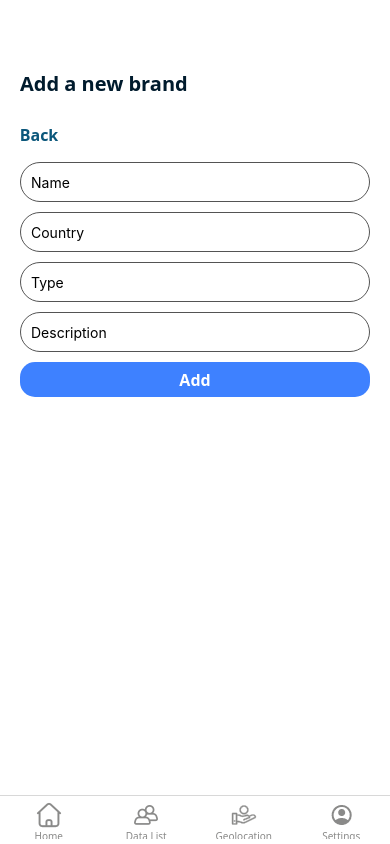
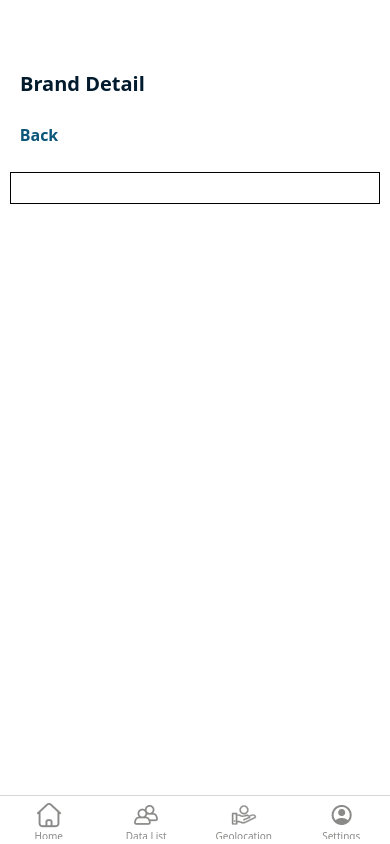
Before and after one commit to alevarisco/digital-hub-react-native-challenge, a React Native app: screen /Detail in a window 390 px wide. Built offline with nearby package versions, Linux system fonts and the light colour scheme.

Commit message:
Delete and edit features

```diff
--- a/src/domain/repository/brandRepository.tsx
+++ b/src/domain/repository/brandRepository.tsx
@@ -4,4 +4,7 @@ import { Pagination } from '../pagination';
 export interface BrandRepository {
     getBrands(pagination: Pagination): Promise<Brand[]>
     postBrand(brand: Brand): Promise<Brand>
+    editBrand(brand: Brand, brandId: number | string): Promise<Brand>
+    detailBrand(brandId: number | string): Promise<Brand>
+    deleteBrand(brandId: number | string): Promise<Brand>
 }
--- a/src/ui/components/table/table.tsx
+++ b/src/ui/components/table/table.tsx
@@ -1,7 +1,10 @@
 import React from 'react';
 import { withTranslation } from 'react-i18next';
-import { StyleSheet, View, Text, ScrollView, TouchableOpacity } from 'react-native';
+import { StyleSheet, View, Text, ScrollView, TouchableOpacity, Image } from 'react-native';
 import Button from '../button/button';
+
+import IconEdit from '../../../../assets/images/pencil.png';
+import IconDelete from '../../../../assets/images/trash.png';
 
 const Table = (props: any) => {
 
@@ -27,22 +30,32 @@ const Table = (props: any) => {
                 onPress={() => props.onSelect(row)}
             >
               <View
-                key={iRow}
+                // key={iRow}
                 style={styles.cell}
                 >
                 <Text style={styles.textCell}>{row.nombre}</Text>
               </View>
               <View
-                key={iRow + row.id}
+                // key={iRow + row.id}
                 style={styles.cell}
                 >
                 <Text style={styles.textCell}>{row.pais}</Text>
               </View>
               <View
-                key={iRow + row.id + 1}
+                // key={iRow + row.id + 1}
                 style={styles.cell}
                 >
                 <Text style={styles.textCell}>{row.tipo}</Text>
+              </View>
+              <View
+                // key={iRow + row.id  1}
+                style={styles.cellRow}>
+                    <TouchableOpacity onPress={() => props.onPressEdit(row)}>
+                        <Image source={IconEdit}/>
+                    </TouchableOpacity>
+                    <TouchableOpacity onPress={() => props.onPressDelete(row)}>
+                        <Image source={IconDelete}/>
+                    </TouchableOpacity>
               </View>
           </TouchableOpacity>
         ))}
@@ -64,14 +77,23 @@ const styles = StyleSheet.create({
     flexDirection: 'row',
   },
   cell: {
-    width: '30%',
+    width: '20%',
     borderWidth: 1,
     borderColor: '#ccc',
     padding: 8,
     minWidth: 100,
   },
+  cellRow: {
+    width: '20%',
+    borderWidth: 1,
+    borderColor: '#ccc',
+    padding: 8,
+    minWidth: 100,
+    flexDirection: 'row',
+    justifyContent: 'space-between',
+  },
   cellHeader: {
-    width: '30%',
+    width: '20%',
     borderWidth: 0.7,
     borderColor: '#ccc',
     padding: 8,
--- a/src/ui/components/text-input/text-input.tsx
+++ b/src/ui/components/text-input/text-input.tsx
@@ -7,17 +7,17 @@ import {
   } from 'react-native';
 
  function Text_Input(props: any) {
-    const [value, setValue] = useState('');
+    // const [value, setValue] = useState('');
 
     const onChangeText = (val: string) => {
-        setValue(val);
+        // setValue(val);
         props.onChangeText(val);
     };
 
     return (
         <View style={styles.textInputContainer}>
             <TextInput
-                value={value}
+                value={props.value}
                 placeholder={props.title}
                 onChangeText={(text: any) => onChangeText(text)}
             />
--- a/src/ui/pages/dataList/dataDetail.tsx
+++ b/src/ui/pages/dataList/dataDetail.tsx
@@ -1,4 +1,4 @@
-import React, { useState } from 'react';
+import React from 'react';
 import {
   StyleSheet,
   View,
@@ -7,55 +7,29 @@ import {
 import Title from '../../components/title/title';
 import { withTranslation } from 'react-i18next';
 import Button from '../../components/button/button';
-import TextInput from '../../components/text-input/text-input';
 import { useNavigation } from '@react-navigation/native';
-import { Brand } from '@/services/brand/brand.interface';
-import { saveBrandUseCase } from '../../../application/brand/use-get-brands';
-import { brandRepository } from '../../../services/brand/brandRepositoryImpl';
 
 function DataDetail(props: any) {
   const navigation = useNavigation();
-  const [name, setName] = useState('');
-  const [country, setCountry] = useState('');
-  const [type, setType] = useState('');
-  const [description, setDescription] = useState('');
 
   const handleBack = () => {
     navigation.navigate('DataList');
   };
 
-  const isFormValid = () => {
-    return name.trim() !== '' && country.trim() !== '' && type.trim() !== '' && description.trim() !== '';
-  };
-
-  const handleSave = async () => {
-    const formData : Brand = {
-      nombre: name,
-      pais: country,
-      tipo: type,
-      descripcion: description,
-    };
-    await saveBrandUseCase(brandRepository, formData);
-    setName('');
-    setCountry('');
-    setType('');
-    setDescription('');
-    navigation.navigate('DataList');
-  };
 
   return (
-    <View style={styles.dataFormContainer}>
-      <Title title={props.t('DATA_ADD.TITLE_PAGE')}/>
-      <View style={styles.dataFormBackContainer}>
+    <View style={styles.dataDetailContainer}>
+      <Title title={props.t('DATA_DETAIL.TITLE_PAGE')}/>
+      <View style={styles.dataDetailBackContainer}>
         <Button
           style={'noline'}
           title={props.t('DATA_ADD.BTN_BACK')}
           onPress={handleBack}
         />
       </View>
-      <View style={styles.dataFormTableContainer}>
-        <View style={styles.dataFormInputContainer}>
-          <TextInput
+      <View style={styles.dataDetailTableContainer}>
+        <View style={styles.dataDetailInputContainer}>
+          {/* <TextInput
             title={props.t('DATA_ADD.INPUT_NAME')}
             onChangeText={setName}
           />
@@ -70,13 +44,13 @@ function DataDetail(props: any) {
           <TextInput
             title={props.t('DATA_ADD.INPUT_DESCRIPTION')}
             onChangeText={setDescription}
-          />
-          <Button
+          /> */}
+          {/* <Button
             style={'default'}
             title={props.t('DATA_ADD.BTN_ADD')}
             onPress={handleSave}
             disabled={!isFormValid()}
-          />
+          /> */}
         </View>
       </View>
     </View>
@@ -84,27 +58,30 @@ function DataDetail(props: any) {
 }
 
 const styles = StyleSheet.create({
-  dataFormContainer: {
+  dataDetailContainer: {
     width: '100%',
     height: '100%',
     backgroundColor: '#fff',
     paddingTop: 50,
   },
-  dataFormBackContainer: {
+  dataDetailBackContainer: {
     marginBottom: 10,
     width: '20%',
   },
-  dataFormTableContainer: {
+  dataDetailTableContainer: {
     alignItems: 'center',
+    padding: 10,
   },
-  dataFormInputContainer: {
+  dataDetailInputContainer: {
     width: '100%',
     paddingHorizontal: 20,
     flexDirection: 'column',
     gap: 10,
     paddingBottom: 30,
+    borderColor: '#000',
+    borderWidth: 1,
   },
-  dataFormButtonsContainer: {},
+  dataDetailButtonsContainer: {},
   error: {
     color: 'red',
     marginBottom: 16,
--- a/src/ui/pages/dataList/dataForm.tsx
+++ b/src/ui/pages/dataList/dataForm.tsx
@@ -1,4 +1,4 @@
-import React, { useState } from 'react';
+import React, { useEffect, useState } from 'react';
 import {
   StyleSheet,
   View,
@@ -8,19 +8,31 @@ import Title from '../../components/title/title';
 import { withTranslation } from 'react-i18next';
 import Button from '../../components/button/button';
 import TextInput from '../../components/text-input/text-input';
-import { useNavigation } from '@react-navigation/native';
+import { useNavigation, useRoute } from '@react-navigation/native';
 import { Brand } from '@/services/brand/brand.interface';
-import { saveBrandUseCase } from '../../../application/brand/use-get-brands';
+import { saveBrandUseCase, saveEditBrandUseCase } from '../../../application/brand/use-get-brands';
 import { brandRepository } from '../../../services/brand/brandRepositoryImpl';
 
 function DataForm(props: any) {
   const navigation = useNavigation();
+  const route = useRoute();
+  const { param = {} } = route.params || {};
+  const isParamEmpty = Object.keys(param).length === 0;
+
   const [name, setName] = useState('');
   const [country, setCountry] = useState('');
   const [type, setType] = useState('');
   const [description, setDescription] = useState('');
 
+  const handleCleanInputs = () => {
+    setName('');
+    setCountry('');
+    setType('');
+    setDescription('');
+  };
+
   const handleBack = () => {
+    handleCleanInputs();
     navigation.navigate('DataList');
   };
 
@@ -35,17 +47,40 @@ function DataForm(props: any) {
       tipo: type,
       descripcion: description,
     };
-    await saveBrandUseCase(brandRepository, formData);
-    setName('');
-    setCountry('');
-    setType('');
-    setDescription('');
+    if(isParamEmpty) {
+      await saveBrandUseCase(brandRepository, formData);
+      // handleCleanInputs();
+      // navigation.navigate('DataList');
+    }else {
+      console.log('aquiiiiiiii');
+      await saveEditBrandUseCase(brandRepository, formData, param.id);
+    }
+    handleCleanInputs();
     navigation.navigate('DataList');
   };
 
+  const handleSet = () => {
+    setName(param.nombre);
+    setCountry(param.pais);
+    setType(param.tipo);
+    setDescription(param.descripcion);
+  };
+
+  useEffect(() => {
+    if(!isParamEmpty) {
+      handleSet();
+    }
+  }, []);
+
   return (
     <View style={styles.dataFormContainer}>
-      <Title title={props.t('DATA_ADD.TITLE_PAGE')}/>
+      <Title
+        title={
+          !isParamEmpty ?
+            props.t('DATA_ADD.TITLE_DETAIL_PAGE')
+          :
+            props.t('DATA_ADD.TITLE_PAGE')
+      }/>
       <View style={styles.dataFormBackContainer}>
         <Button
           style={'noline'}
@@ -57,23 +92,27 @@ function DataForm(props: any) {
         <View style={styles.dataFormInputContainer}>
           <TextInput
             title={props.t('DATA_ADD.INPUT_NAME')}
+            value={name}
             onChangeText={setName}
           />
           <TextInput
             title={props.t('DATA_ADD.INPUT_COUNTRY')}
+            value={country}
             onChangeText={setCountry}
           />
           <TextInput
             title={props.t('DATA_ADD.INPUT_TYPE')}
+            value={type}
             onChangeText={setType}
           />
           <TextInput
             title={props.t('DATA_ADD.INPUT_DESCRIPTION')}
+            value={description}
             onChangeText={setDescription}
           />
           <Button
             style={'default'}
-            title={props.t('DATA_ADD.BTN_ADD')}
+            title={!isParamEmpty ? props.t('DATA_ADD.BTN_EDIT') : props.t('DATA_ADD.BTN_ADD')}
             onPress={handleSave}
             disabled={!isFormValid()}
           />
--- a/translations/en/en.json
+++ b/translations/en/en.json
@@ -14,20 +14,23 @@
     "TABLE": {
       "COL1": "Brand",
       "COL2": "Country",
-      "COL3": "Type"
+      "COL3": "Type",
+      "COL4": "Actions"
     }
   },
   "DATA_DETAIL": {
     "TAB_TITLE": "Detail",
-    "TITLE_PAGE": "Detail List"
+    "TITLE_PAGE": "Brand Detail"
   },
   "DATA_ADD": {
     "TITLE_PAGE": "Add a new brand",
+    "TITLE_DETAIL_PAGE": "Edit the brand",
     "INPUT_NAME": "Name",
     "INPUT_COUNTRY": "Country",
     "INPUT_TYPE": "Type",
     "INPUT_DESCRIPTION": "Description",
     "BTN_ADD": "Add",
+    "BTN_EDIT": "Edit",
     "BTN_BACK": "Back"
   },
   "GEOLOCATION": {
--- a/translations/es/es.json
+++ b/translations/es/es.json
@@ -14,20 +14,23 @@
     "TABLE": {
       "COL1": "Marca",
       "COL2": "País",
-      "COL3": "Tipo"
+      "COL3": "Tipo",
+      "COL4": "Acciones"
     }
   },
   "DATA_DETAIL": {
     "TAB_TITLE": "Detalle",
-    "TITLE_PAGE": "Detalle"
+    "TITLE_PAGE": "Detalle de la marca"
   },
   "DATA_ADD": {
     "TITLE_PAGE": "Agrega una nueva marca",
+    "TITLE_DETAIL_PAGE": "Edita la marca",
     "INPUT_NAME": "Nombre",
     "INPUT_COUNTRY": "País",
     "INPUT_TYPE": "Tipo",
     "INPUT_DESCRIPTION": "Descripción",
-    "BTN_ADD": "Agrega",
+    "BTN_ADD": "Agregar",
+    "BTN_EDIT": "Editar",
     "BTN_LOADING": "Cargando...",
     "BTN_BACK": "Atrás"
   },
```
Also changed, not shown: src/application/brand/use-get-brands.tsx (+12 -0 lines), src/services/brand/brandRepositoryImpl.tsx (+22 -0 lines), src/ui/pages/dataList/dataList.tsx (+37 -13 lines), assets/images/pencil.png (added), assets/images/trash.png (added).
